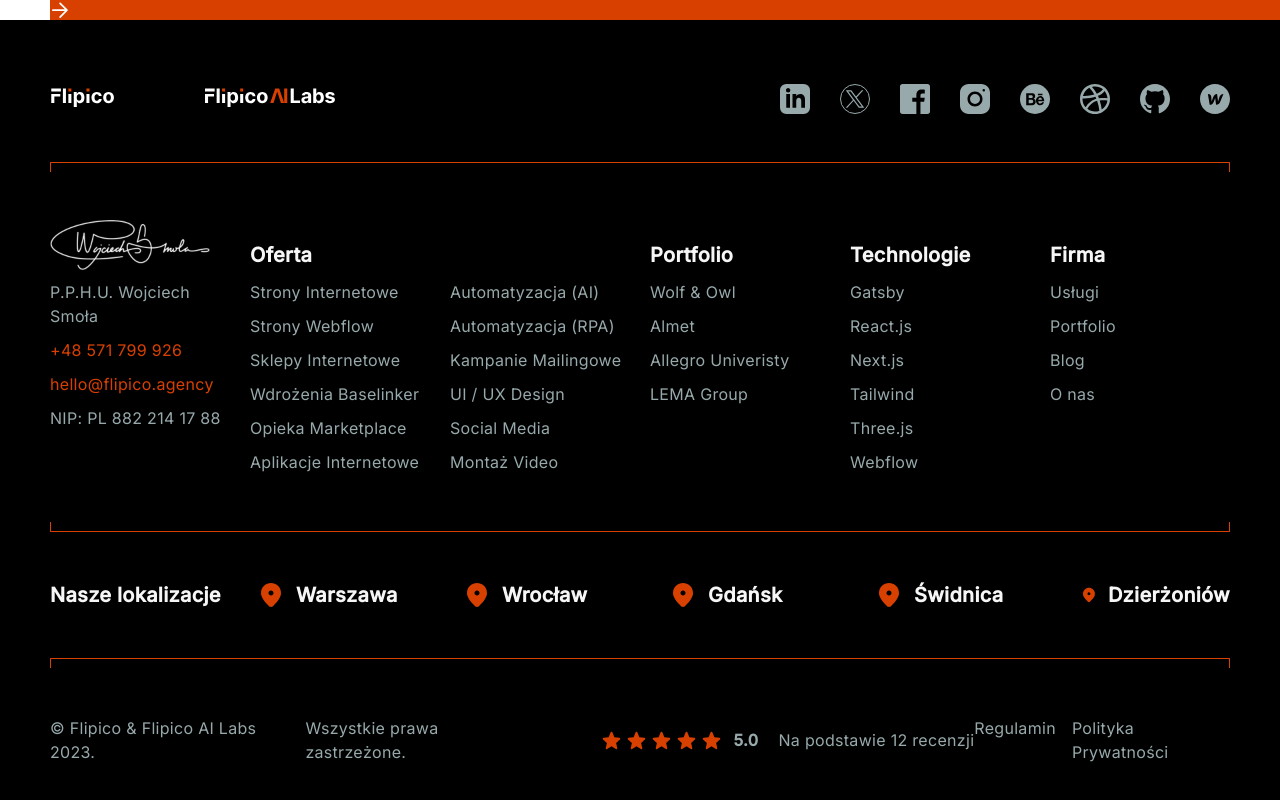
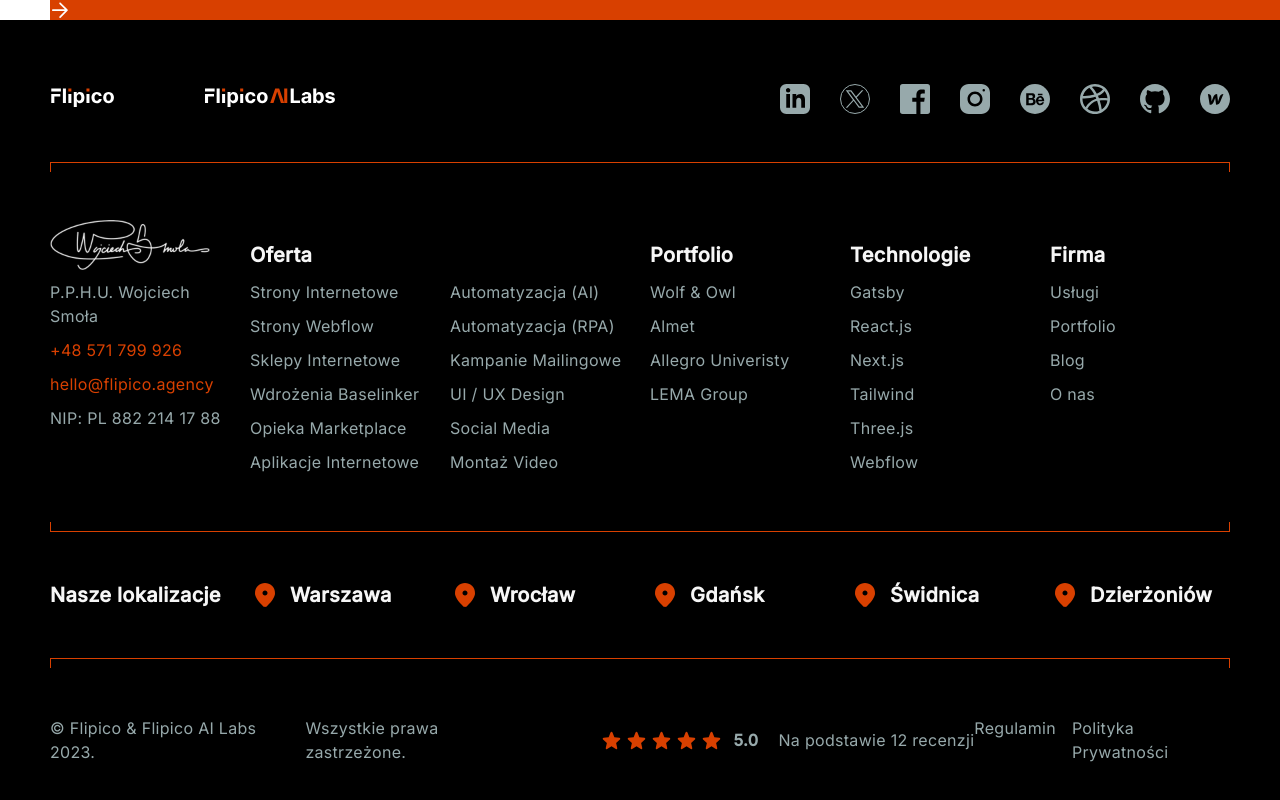
Before and after one commit to RemigiuszMielcarz/raccoon-company, a React (Create React App) app: page / in a window 1280 px wide. Shown: the part 4507-5307 px from the top of the page. Built offline with nearby package versions, Linux system fonts and the light colour scheme.

Commit message:
Footer fixed

```diff
--- a/src/components/layout/Footer.tsx
+++ b/src/components/layout/Footer.tsx
@@ -198,8 +198,7 @@
             />
           </div>
           <Divider variant={"orange"} rotated={true} />
-          <div className="flex lg:justify-between text-grey font-semibold">
-            <div className="grid grid-cols-2 xl:grid-cols-6 gap-10 xl:gap-14 gap-y-6">
+          <div className="grid grid-cols-2 xl:grid-cols-6 gap-10 xl:gap-5 gap-y-6 text-grey font-semibold">
             <p className="flex items-center text-m lg:text-lg whitespace-nowrap">
               Nasze lokalizacje
             </p>
@@ -208,11 +207,10 @@
                 key={index}
                 className="flex items-center gap-[8px] lg:gap-[10px]"
               >
-                  <Location />
+                <Location className="h-[20px] lg:h-[30px]" />
                 <p className="text-md xl:text-lg">{location}</p>
               </div>
             ))}
-            </div>
           </div>
           <Divider variant={"orange"} />
           <div className="flex gap-4 lg:gap-0 flex-col lg:flex-row lg:justify-between text-menu text-md lg:text-sm">
```
Lines whose indentation alone changed are shown as unchanged.
